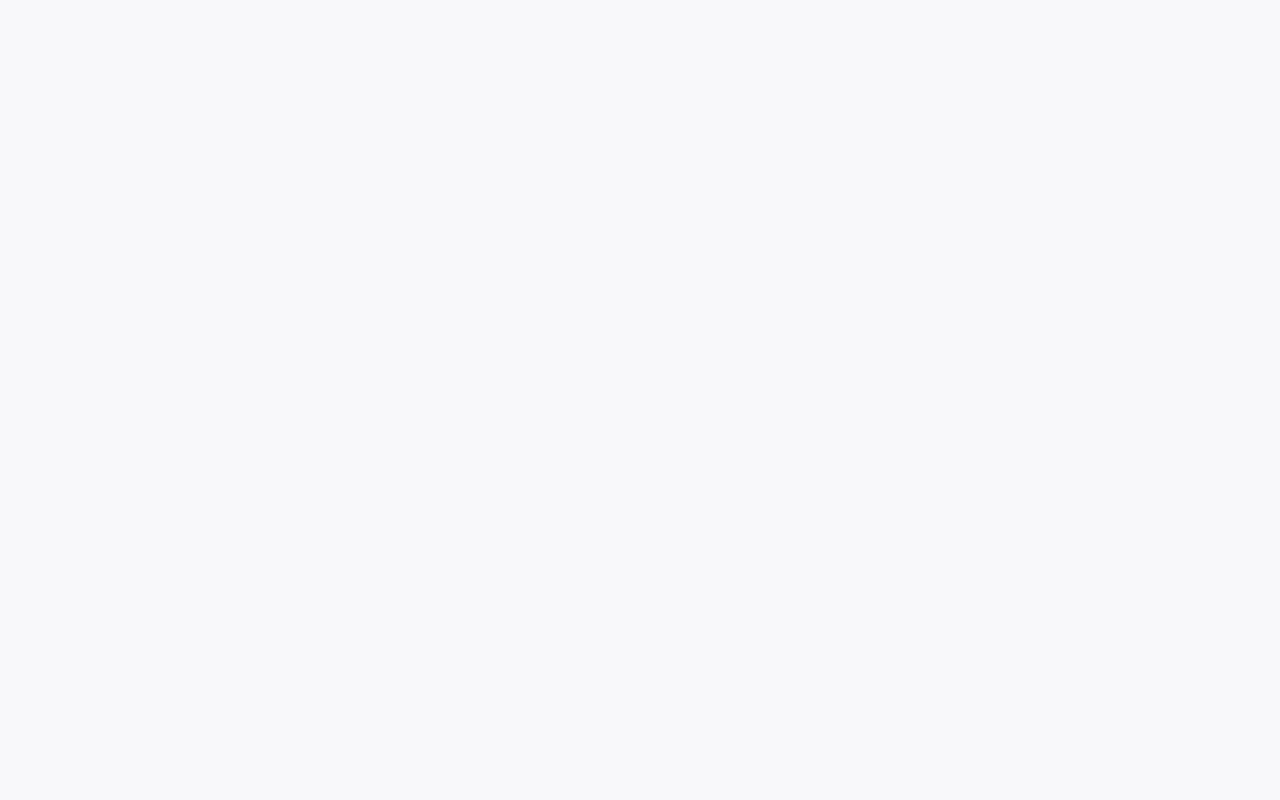
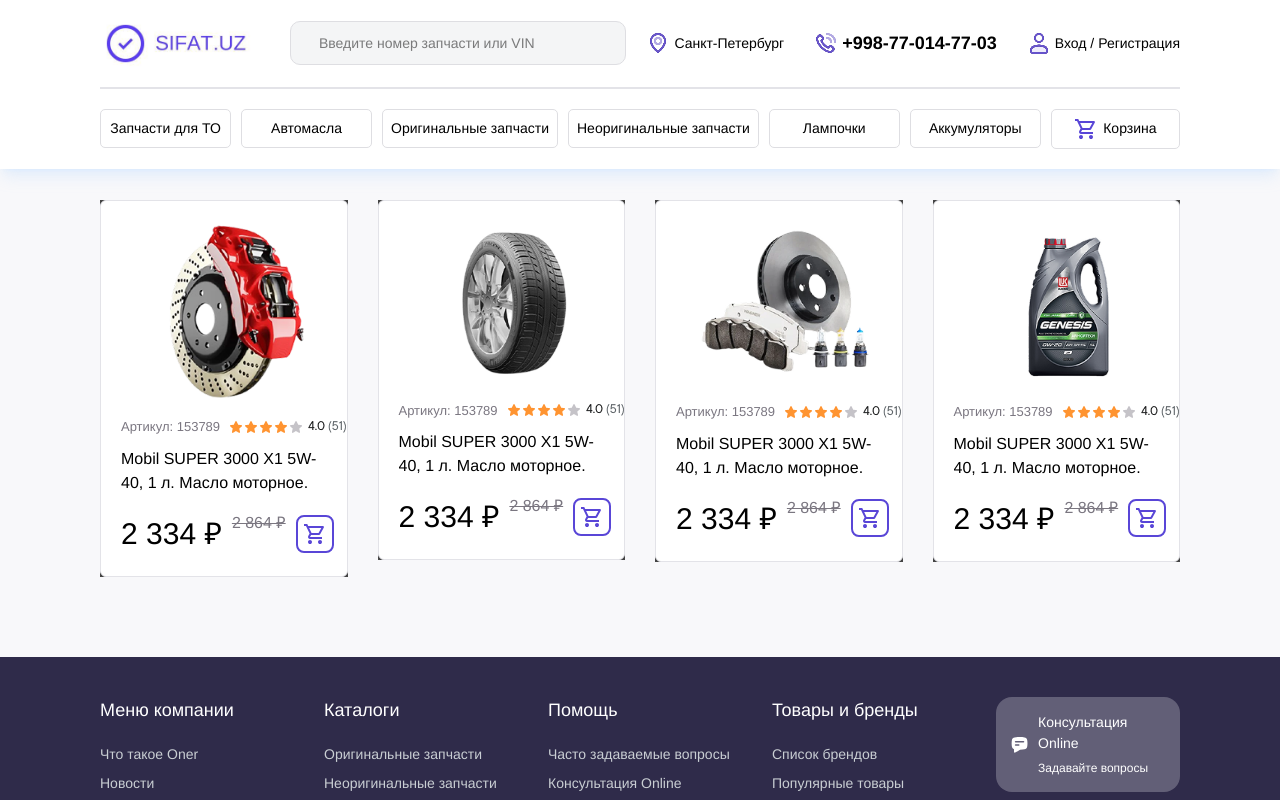
Before and after one commit to AsilbekXoliyorov441/eccomerce-website, a React (Vite) app: page /car in a window 1280 px wide. Before the commit this address had no page. Shown: the top 800 px of the page. Built offline with nearby package versions, Linux system fonts and the light colour scheme.

Commit message:
addng changes

```diff
--- a/src/App.jsx
+++ b/src/App.jsx
@@ -8,6 +8,7 @@
 import ProfilePage from "./pages/profile";
 import CatalogPage from "./pages/catalog";
 import Cart2Page from "./pages/cart-2";
+import Caruesel from "./pages/carousel";
 
 const App = () => {
   return (
@@ -21,7 +22,7 @@
           <Route path="profile" element={<ProfilePage />} />
           <Route path="catalog" element={<CatalogPage />} />
           <Route path="cart-2" element={<Cart2Page />} />
-
+          <Route path="car" element={<Caruesel />} />
         </Route>
       </Routes>
     </BrowserRouter>
--- a/src/components/products/index.jsx
+++ b/src/components/products/index.jsx
@@ -3,7 +3,7 @@
 
 const ProductCard = ({ name, url, discount, rating, article, price }) => {
     return (
-        <div className="hover:shadow-xl cursor-pointer  bg-[white] group duration-300 w-[200px] sm:w-[280px] lg:w-[315px] 2xl:w-[325px] border-[1px] rounded-[6px] overflow-hidden p-[10px] sm:p-[20px]  border-[#E3E3E8]">
+        <div className="hover:shadow-xl cursor-pointer  bg-[white] group duration-300 max-w-[350px] w-full border-[1px] rounded-[6px] overflow-hidden p-[10px] sm:p-[20px]  border-[#E3E3E8]">
             <img className='h-[100px] sm:h-[170px] xl:h-[222px] pl-[35px] sm:pl-[25px]' src={url} alt="Img" />
             <div className='flex items-center justify-between gap-[10px] pt-[14px]'>
                 <p className='text-[#7A7680] text-[10px] sm:text-[12px] xl:text-[13px] whitespace-nowrap'>{article}</p>
--- /dev/null
+++ b/src/pages/carousel/index.jsx
@@ -0,0 +1,64 @@
+import React from "react";
+import { Swiper, SwiperSlide } from "swiper/react";
+
+// Import Swiper styles
+import "swiper/css";
+import "swiper/css/pagination";
+
+import "./style.css"
+
+
+// import required modules
+import { Pagination , Autoplay} from "swiper/modules";
+import products from "../../data/cart";
+import ProductCard from "../../components/products";
+
+
+const Caruesel = () => {
+
+  return (
+    <section className="pt-[200px]">
+      <div className="container mx-auto px-[20px] lg:px-[100px]">
+        <Swiper
+          slidesPerView={1}
+          spaceBetween={10}
+          loop={true}
+          autoplay={{
+            delay: 2500,
+            disableOnInteraction: true,
+          }}
+          breakpoints={{
+            200: {
+              slidesPerView: 1.5,
+              spaceBetween: 30,
+            },
+            500: {
+              slidesPerView: 2.5,
+              spaceBetween: 30,
+            },
+            1280: {
+              slidesPerView: 4,
+              spaceBetween: 30,
+            },
+          }}
+          modules={[Autoplay]}
+          className="mySwiper"
+        >
+
+        {
+          products.map((el) => (
+              <SwiperSlide>
+                <ProductCard name={el.name} rating={el.rating} url={el.url} discount={el.discount} price={el.price} article={el.article}   />
+              </SwiperSlide>
+            )
+          )
+        }
+
+
+        </Swiper>
+      </div>
+    </section>
+  );
+};
+
+export default Caruesel;
--- /dev/null
+++ b/src/pages/carousel/style.css
@@ -0,0 +1,21 @@
+.swiper {
+  width: 100%;
+  height: 100%;
+}
+
+.swiper-slide {
+  text-align: left;
+  font-size: 18px;
+
+  /* Center slide text vertically */
+  display: flex;
+  justify-content: center;
+  align-items: center;
+}
+
+.swiper-slide img {
+  display: block;
+  width: 100%;
+  height: 100%;
+  object-fit: cover;
+}
```
